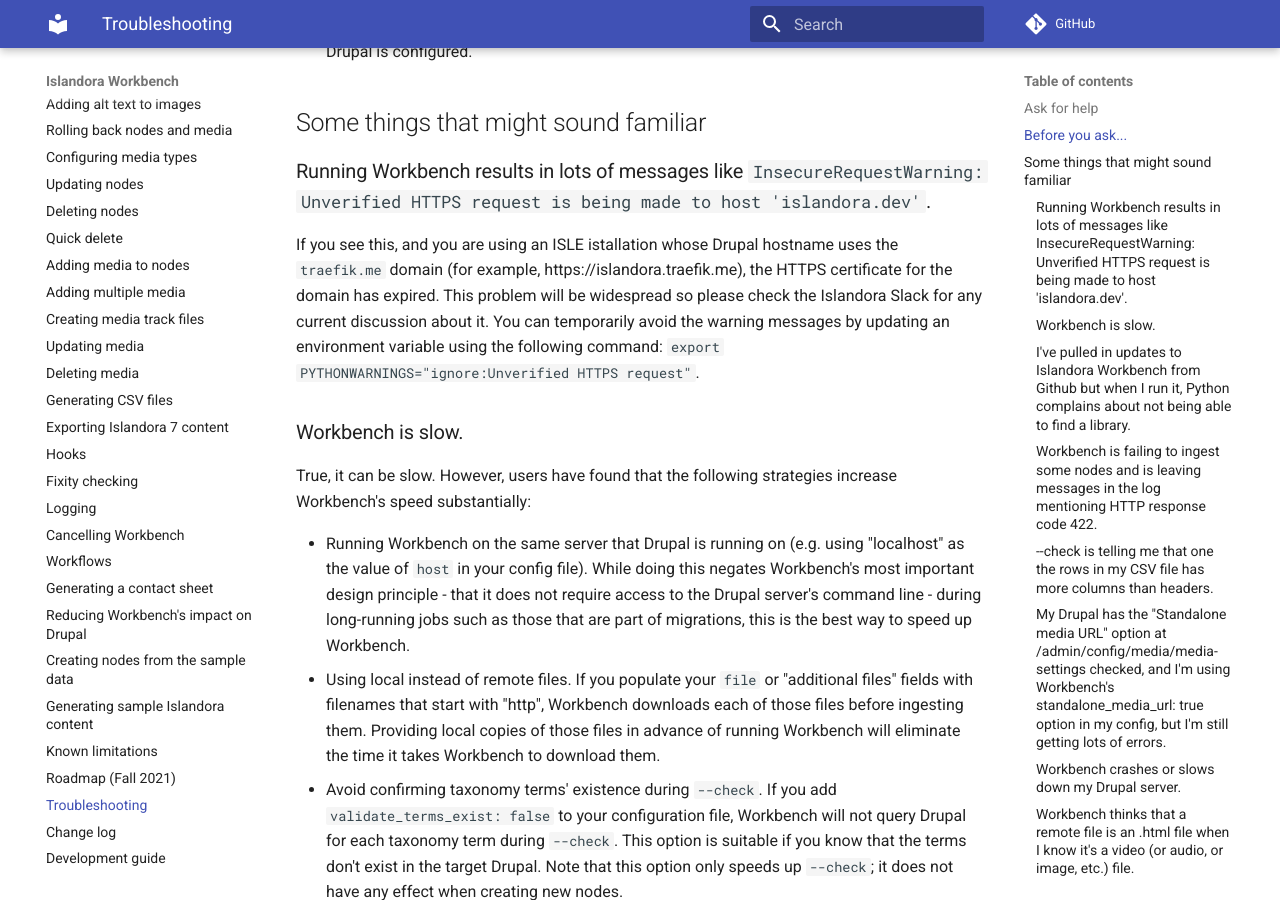
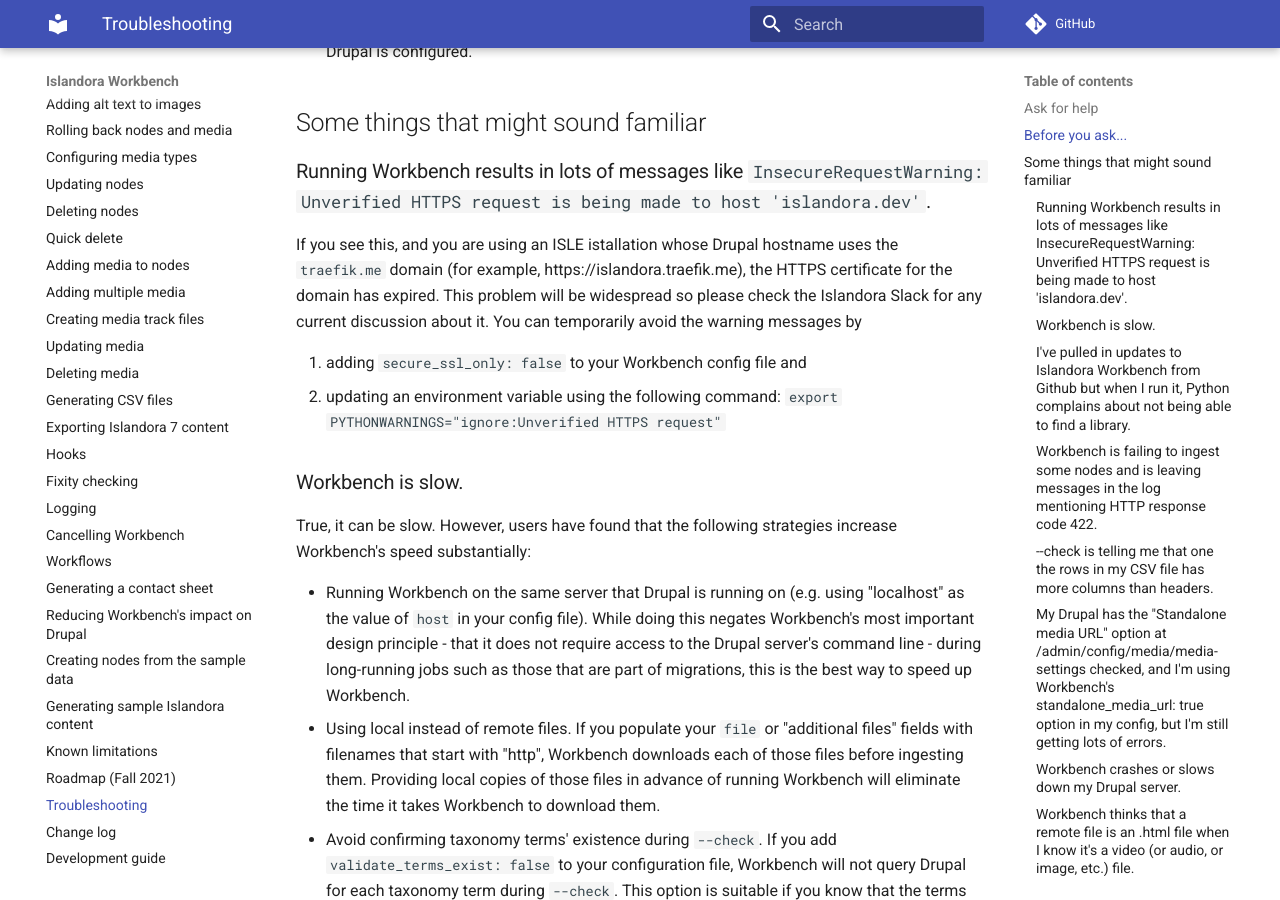
Before and after one commit to mjordan/islandora_workbench_docs, an MkDocs documentation site: the page built from docs/troubleshooting.md, in a window 1280 px wide and 900 px high, scrolled down 1047 px. Built offline with MkDocs 1.6.1 and Material for MkDocs 9.7.7, drawn with Linux system fonts in a browser that asks for light colours; comment, search, counter and statistics services are not loaded.

Commit message:
Updated the Troubleshooting entry about insecure certificates.

```diff
--- a/docs/troubleshooting.md
+++ b/docs/troubleshooting.md
@@ -30,7 +30,10 @@
 
 ### Running Workbench results in lots of messages like `InsecureRequestWarning: Unverified HTTPS request is being made to host 'islandora.dev'`.
 
-If you see this, and you are using an ISLE istallation whose Drupal hostname uses the `traefik.me` domain (for example, https://islandora.traefik.me), the HTTPS certificate for the domain has expired. This problem will be widespread so please check the Islandora Slack for any current discussion about it. You can temporarily avoid the warning messages by updating an environment variable using the following command: `export PYTHONWARNINGS="ignore:Unverified HTTPS request"`.
+If you see this, and you are using an ISLE istallation whose Drupal hostname uses the `traefik.me` domain (for example, https://islandora.traefik.me), the HTTPS certificate for the domain has expired. This problem will be widespread so please check the Islandora Slack for any current discussion about it. You can temporarily avoid the warning messages by
+
+1. adding `secure_ssl_only: false` to your Workbench config file and
+2. updating an environment variable using the following command: `export PYTHONWARNINGS="ignore:Unverified HTTPS request"`
 
 
 ### Workbench is slow.
```
